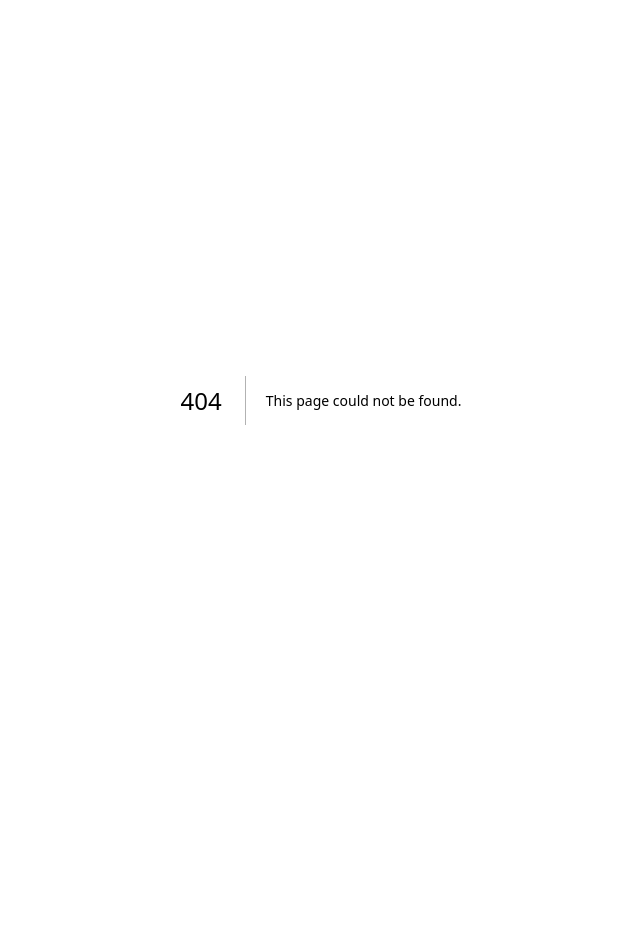
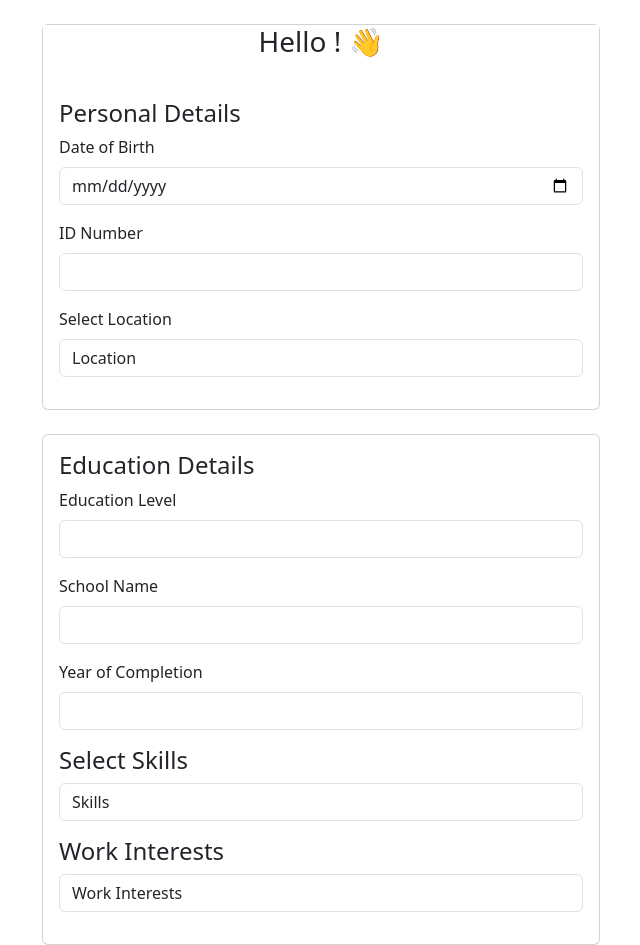
Before and after one commit to Swahilipot-Hub-Developers/fursa2.0-web, a Next.js app: page /jobseeker/skills in a window 1280 px wide. Before the commit this address had no page. Shown: the whole page, without its empty margins (319-959 px from the left). Before the commit the page ends 800 px from the top, so only its background shows below. Built offline with nearby package versions, Linux system fonts and the light colour scheme.

Commit message:
creation of form with the 4 sections

```diff
--- a/package.json
+++ b/package.json
@@ -9,6 +9,8 @@
     "lint": "next lint"
   },
   "dependencies": {
+    "@fortawesome/free-solid-svg-icons": "^6.5.1",
+    "@fortawesome/react-fontawesome": "^0.2.0",
     "bootstrap": "^5.3.2",
     "cdbreact": "^1.5.18",
     "fortawesome": "^0.0.1-security",
--- /dev/null
+++ b/src/pages/jobseeker/skills.js
@@ -0,0 +1,122 @@
+const SkillsPage = ({ firstName }) => {
+    return (
+      <div className="d-flex flex-column align-items-center vh-100">
+        <div className="col-md-6 col-12 mt-4">
+          <div className="card">
+            <div className="card-title text-center sticky-top bg-white">
+              <h3 className="mb-3">Hello {firstName}! 👋</h3>
+            </div>
+            <div className="card-body">
+              <form>
+                <div className="mb-3">
+                  <h4 className="mb-2">Personal Details</h4>
+                  <label className="form-label" htmlFor="dateOfBirth">
+                    Date of Birth
+                  </label>
+                  <input
+                    className="form-control"
+                    id="dateOfBirth"
+                    type="date"
+                    required
+                  />
+                </div>
+                <div className="mb-3">
+                  <label className="form-label" htmlFor="idNumber">
+                    ID Number
+                  </label>
+                  <input
+                    className="form-control"
+                    id="idNumber"
+                    type="text"
+                    required
+                  />
+                </div>
+                <div className="mb-3">
+                  <label className="form-label" htmlFor="location">
+                    Select Location
+                  </label>
+                  <select className="form-control" id="location" required>
+                    <option value="">Location</option>
+                    <option value="location1">Location 1</option>
+                    <option value="location2">Location 2</option>
+                    <option value="location3">Location 3</option>
+                  </select>
+                </div>
+              </form>
+            </div>
+          </div>
+        </div>
+        {/* Education Details Section */}
+        <div className="col-md-6 col-12 mt-4">
+          <div className="card">
+            <div className="card-body">
+              <form>
+                <div className="mb-3">
+                  <h4 className="mb-2">Education Details</h4>
+                  <div className="mb-3">
+                    <label className="form-label" htmlFor="educationLevel">
+                      Education Level
+                    </label>
+                    <input
+                      className="form-control"
+                      id="educationLevel"
+                      type="text"
+                      required
+                    />
+                  </div>
+                  <div className="mb-3">
+                    <label className="form-label" htmlFor="schoolName">
+                      School Name
+                    </label>
+                    <input
+                      className="form-control"
+                      id="schoolName"
+                      type="text"
+                      required
+                    />
+                  </div>
+                  <div className="mb-3">
+                    <label className="form-label" htmlFor="yearOfCompletion">
+                      Year of Completion
+                    </label>
+                    <input
+                      className="form-control"
+                      id="yearOfCompletion"
+                      type="text"
+                      required
+                    />
+                  </div>
+                </div>
+                {/* Select Skills Section */}
+                <div className="mb-3">
+                  <h4 className="mb-2">Select Skills</h4>
+                  <div className="mb-3">
+                    <select className="form-control" id="skills" required>
+                      <option value="">Skills</option>
+                      <option value="skill1">Skill 1</option>
+                      <option value="skill2">Skill 2</option>
+                      <option value="skill3">Skill 3</option>
+                    </select>
+                  </div>
+                </div>
+                {/* Work Interests Section */}
+                <div className="mb-3">
+                  <h4 className="mb-2">Work Interests</h4>
+                  <div className="mb-3">
+                    <select className="form-control" id="workInterests" required>
+                      <option value="">Work Interests</option>
+                      <option value="interest1">Interest 1</option>
+                      <option value="interest2">Interest 2</option>
+                      <option value="interest3">Interest 3</option>
+                    </select>
+                  </div>
+                </div>
+              </form>
+            </div>
+          </div>
+        </div>
+      </div>
+    );
+  };
+
+  export default SkillsPage;
```
Also changed, not shown: 1 other file (tests, documents, lock files or other folders).
